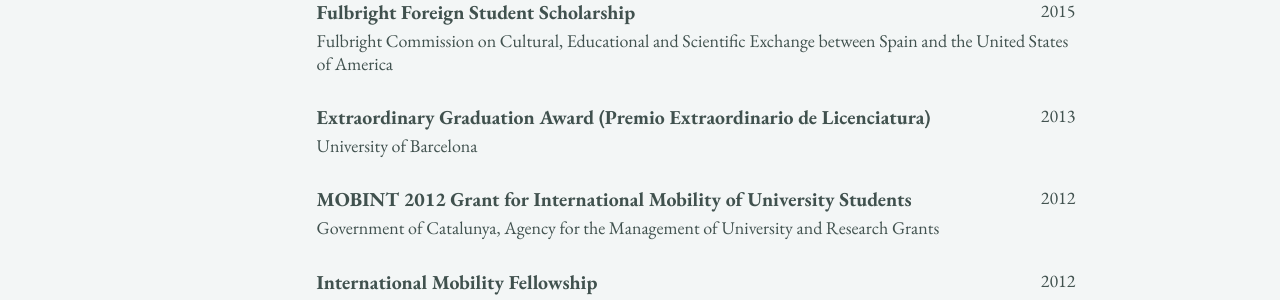
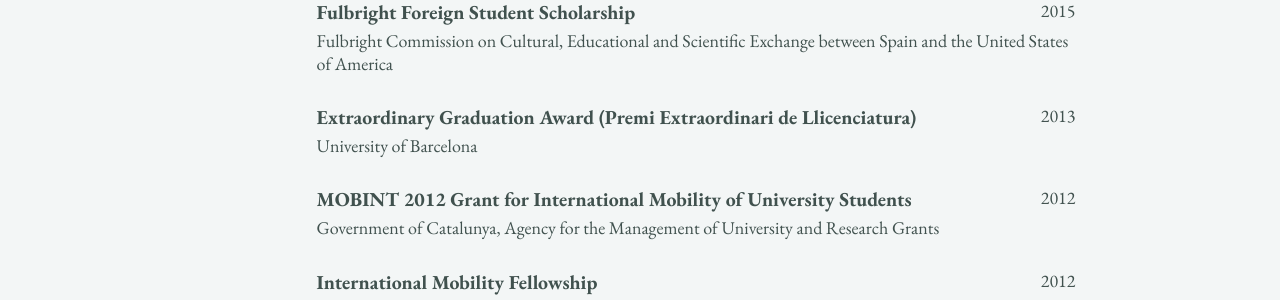
Before and after one commit to epujol90/epujol90.github.io, a Jekyll site: the page built from _pages/cv-json.md, in a window 1280 px wide and 900 px high, scrolled down 2049 px. Shown: the part 156-456 px from the top of the window. Built offline with Jekyll 4.4.1, drawn with Linux system fonts in a browser that asks for light colours; a script bundle is joined from its source files by our own code; library files that are not in the unit come from our copies.

Commit message:
Update cv.json

```diff
--- a/_data/cv.json
+++ b/_data/cv.json
@@ -148,7 +148,7 @@
     },
     {
       "year": "2013",
-      "title": "Extraordinary Graduation Award (Premio Extraordinario de Licenciatura)",
+      "title": "Extraordinary Graduation Award (Premi Extraordinari de Llicenciatura)",
       "issuer": "University of Barcelona"
     },
     {
```
